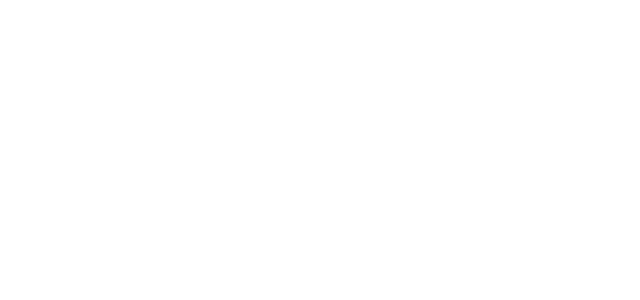
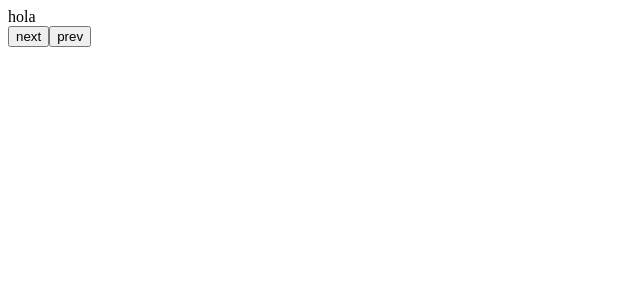
Before and after one commit to HoggGogg/ReactHW, a React (Vite) app: page / in a window 1280 px wide. Shown: the top 300 px of the page, without its empty margins (0-640 px from the left). Built offline with nearby package versions, Linux system fonts and the light colour scheme.

Commit message:
Paginationns

```diff
--- a/package.json
+++ b/package.json
@@ -11,7 +11,8 @@
   },
   "dependencies": {
     "react": "^19.1.0",
-    "react-dom": "^19.1.0"
+    "react-dom": "^19.1.0",
+    "react-router-dom": "^7.7.0"
   },
   "devDependencies": {
     "@eslint/js": "^9.30.1",
--- a/src/App.tsx
+++ b/src/App.tsx
@@ -1,11 +1,15 @@
-import './App.css'
-
-function App() {
+import PaginationsComponent from "./components/paginations/PaginationsComponent.tsx";
+import {Some} from "./components/some/Some.tsx";
 
 
+const App = () => {
     return (
-        <></>
+        <div>
+            <Some/>
+            hola
+            <PaginationsComponent/>
+        </div>
     );
-}
+};
 
-export default App
+export default App;
--- /dev/null
+++ b/src/components/paginations/PaginationsComponent.tsx
@@ -0,0 +1,27 @@
+import {useSearchParams} from "react-router-dom";
+
+const PaginationsComponent = () => {
+    const [query, setQuery] = useSearchParams({pg: '1'});
+
+    return (
+        <div>
+            <button onClick={() => {
+                const pg = query.get('pg');
+                if (pg) {
+                    let currentPage = +pg;
+                    setQuery({pg: (++currentPage).toString()})
+                }
+
+            }}>next</button>
+            <button onClick={() => {
+                const pg = query.get('pg');
+                if (pg) {
+                    let currentPage = +pg;
+                    setQuery({pg: (--currentPage).toString()})
+                }
+            }}>prev</button>
+        </div>
+    );
+};
+
+export default PaginationsComponent;
--- /dev/null
+++ b/src/components/some/Some.tsx
@@ -0,0 +1,18 @@
+import {useEffect} from "react";
+import {useSearchParams} from "react-router-dom";
+
+export const Some = () => {
+
+    const [query] = useSearchParams();
+
+    useEffect(() => {
+        const pg = query.get('pg');
+        console.log(pg)
+    }, [query]);
+
+    return (
+        <div>
+
+        </div>
+    );
+};
--- a/src/main.tsx
+++ b/src/main.tsx
@@ -1,5 +1,7 @@
 import {createRoot} from 'react-dom/client'
 import './index.css'
-import App from './App.tsx'
+import {RouterProvider} from "react-router-dom";
+import {routes} from "./router/routes.tsx";
 
-createRoot(document.getElementById('root')!).render(<App />)
+
+createRoot(document.getElementById('root')!).render(<RouterProvider router={routes}/>)
--- /dev/null
+++ b/src/router/routes.tsx
@@ -0,0 +1,6 @@
+import {createBrowserRouter} from "react-router-dom";
+import App from "../App.tsx";
+
+export const routes = createBrowserRouter([{
+    path: '/', element: <App/>
+}]);
```
Also changed, not shown: 1 other file (tests, documents, lock files or other folders).
